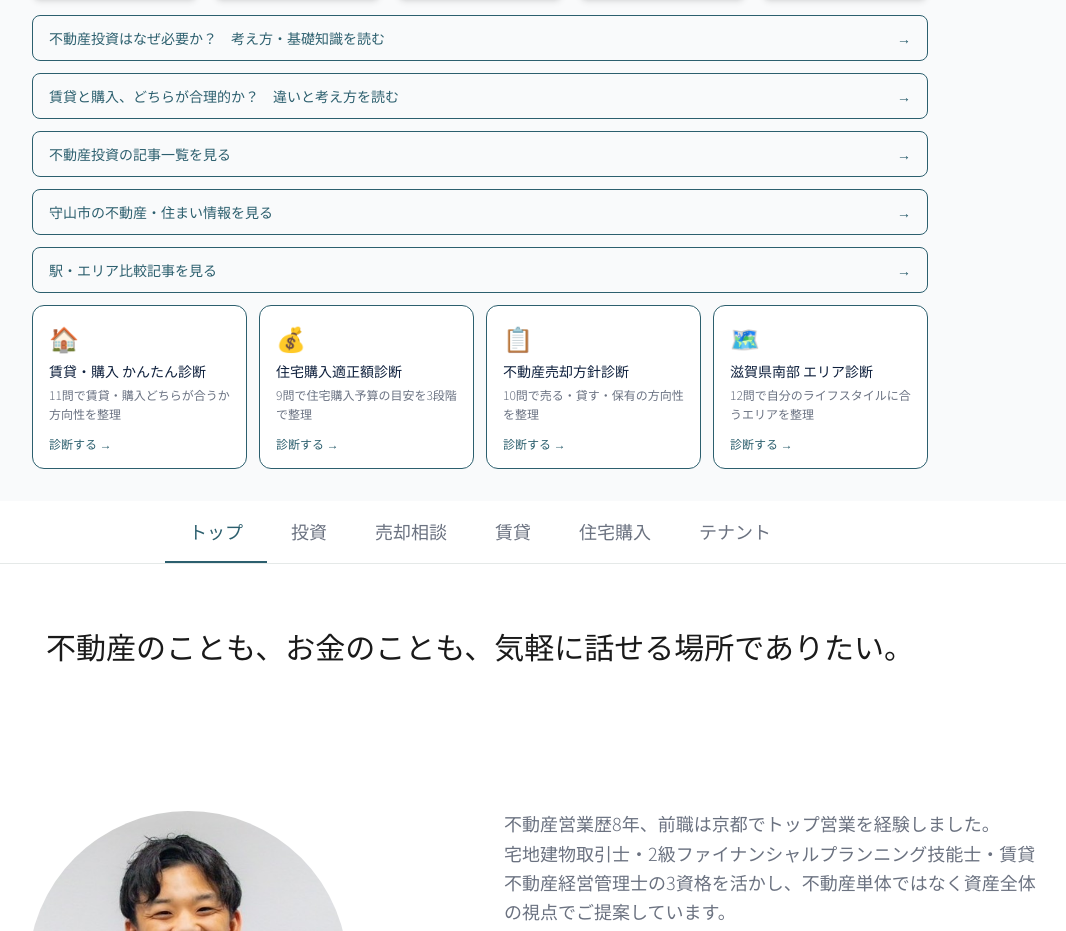
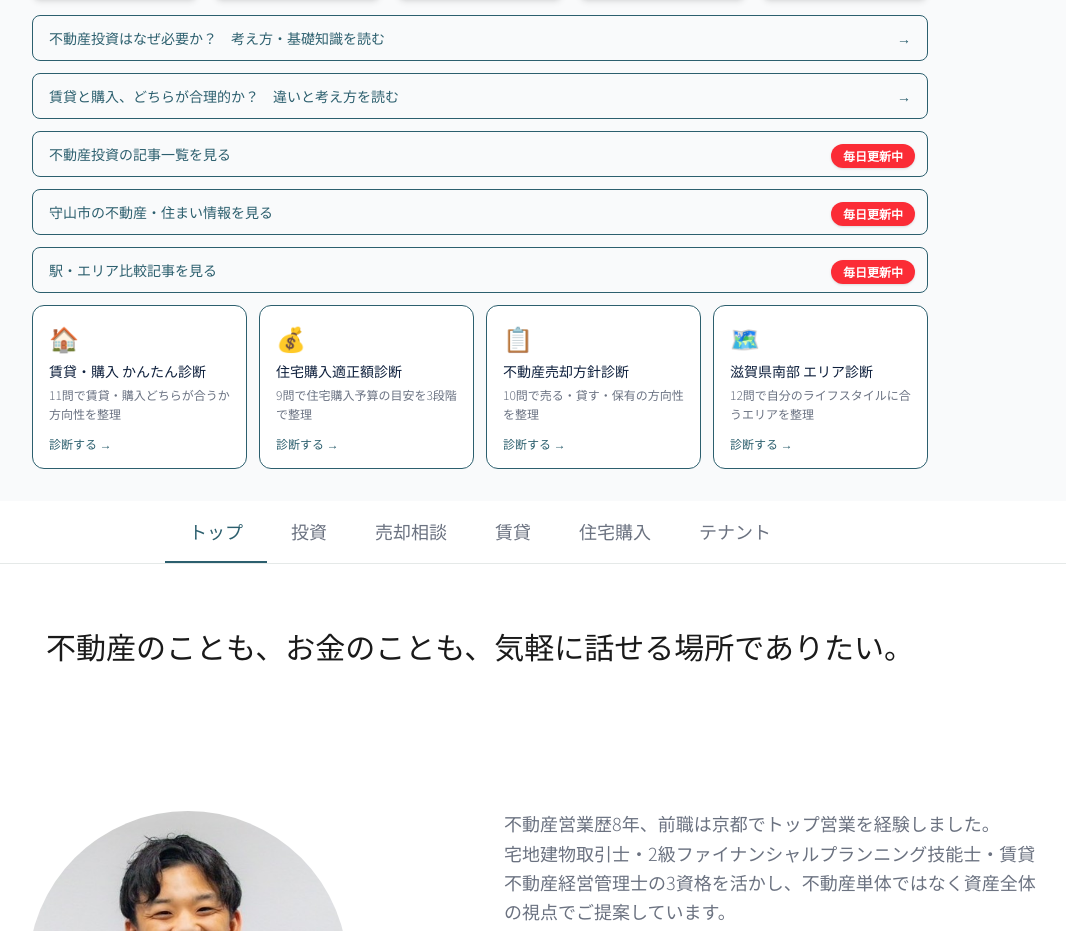
Before and after one commit to idsp0731-gif/onza-estate, a Next.js app: page / in a window 1280 px wide. Shown: the part 780-1711 px from the top of the page, without its empty margins (160-1226 px from the left). Built offline with nearby package versions, Linux system fonts and the light colour scheme; no server answers.

Commit message:
feat: 投資・地域・比較記事バナーに「毎日更新中」タグを追加
NavigationButtons・投資ページ・住宅購入ページの
該当バナー6箇所に絶対配置のピル型タグを追加

https://claude.ai/code/session_01UbabNAGuQviYojVK7r2VmE

```diff
--- a/src/app/housing/page.tsx
+++ b/src/app/housing/page.tsx
@@ -230,15 +230,17 @@ export default function HousingPage() {
           <div className="flex flex-col gap-3 max-w-3xl mx-auto mb-10">
             <Link
               href="/area/moriyama"
-              className="flex items-center justify-between border border-[#2C5F6E] text-[#2C5F6E] rounded-lg px-4 py-3 font-light text-sm hover:bg-[#2C5F6E] hover:text-white transition-colors"
+              className="relative flex items-center justify-between border border-[#2C5F6E] text-[#2C5F6E] rounded-lg px-4 py-3 font-light text-sm hover:bg-[#2C5F6E] hover:text-white transition-colors"
             >
+              <span className="absolute top-3 right-3 bg-red-500 text-white text-xs font-semibold px-3 py-1 rounded-full shadow-sm">毎日更新中</span>
               <span>守山市の不動産・住まい情報を見る</span>
               <span className="ml-4 shrink-0">→</span>
             </Link>
             <Link
               href="/compare"
-              className="flex items-center justify-between border border-[#2C5F6E] text-[#2C5F6E] rounded-lg px-4 py-3 font-light text-sm hover:bg-[#2C5F6E] hover:text-white transition-colors"
+              className="relative flex items-center justify-between border border-[#2C5F6E] text-[#2C5F6E] rounded-lg px-4 py-3 font-light text-sm hover:bg-[#2C5F6E] hover:text-white transition-colors"
             >
+              <span className="absolute top-3 right-3 bg-red-500 text-white text-xs font-semibold px-3 py-1 rounded-full shadow-sm">毎日更新中</span>
               <span>駅・エリア比較記事を見る</span>
               <span className="ml-4 shrink-0">→</span>
             </Link>
--- a/src/app/investment/page.tsx
+++ b/src/app/investment/page.tsx
@@ -130,8 +130,9 @@ export default async function InvestmentPage() {
           <div className="mb-12">
             <Link
               href="/investment-articles"
-              className="flex items-center justify-between border border-[#2C5F6E] text-[#2C5F6E] rounded-2xl px-6 py-4 font-light text-sm hover:bg-[#2C5F6E] hover:text-white transition-colors"
+              className="relative flex items-center justify-between border border-[#2C5F6E] text-[#2C5F6E] rounded-2xl px-6 py-4 font-light text-sm hover:bg-[#2C5F6E] hover:text-white transition-colors"
             >
+              <span className="absolute top-3 right-3 bg-red-500 text-white text-xs font-semibold px-3 py-1 rounded-full shadow-sm">毎日更新中</span>
               <span>不動産投資の記事一覧を見る</span>
               <span className="ml-4 shrink-0">→</span>
             </Link>
--- a/src/components/NavigationButtons.tsx
+++ b/src/components/NavigationButtons.tsx
@@ -96,22 +96,25 @@ export default function NavigationButtons() {
           </Link>
           <Link
             href="/investment-articles"
-            className="flex items-center justify-between border border-[#2C5F6E] text-[#2C5F6E] rounded-lg px-4 py-3 font-light text-sm hover:bg-[#2C5F6E] hover:text-white transition-colors"
+            className="relative flex items-center justify-between border border-[#2C5F6E] text-[#2C5F6E] rounded-lg px-4 py-3 font-light text-sm hover:bg-[#2C5F6E] hover:text-white transition-colors"
           >
+            <span className="absolute top-3 right-3 bg-red-500 text-white text-xs font-semibold px-3 py-1 rounded-full shadow-sm">毎日更新中</span>
             <span>不動産投資の記事一覧を見る</span>
             <span className="ml-4 shrink-0">→</span>
           </Link>
           <Link
             href="/area/moriyama"
-            className="flex items-center justify-between border border-[#2C5F6E] text-[#2C5F6E] rounded-lg px-4 py-3 font-light text-sm hover:bg-[#2C5F6E] hover:text-white transition-colors"
+            className="relative flex items-center justify-between border border-[#2C5F6E] text-[#2C5F6E] rounded-lg px-4 py-3 font-light text-sm hover:bg-[#2C5F6E] hover:text-white transition-colors"
           >
+            <span className="absolute top-3 right-3 bg-red-500 text-white text-xs font-semibold px-3 py-1 rounded-full shadow-sm">毎日更新中</span>
             <span>守山市の不動産・住まい情報を見る</span>
             <span className="ml-4 shrink-0">→</span>
           </Link>
           <Link
             href="/compare"
-            className="flex items-center justify-between border border-[#2C5F6E] text-[#2C5F6E] rounded-lg px-4 py-3 font-light text-sm hover:bg-[#2C5F6E] hover:text-white transition-colors"
+            className="relative flex items-center justify-between border border-[#2C5F6E] text-[#2C5F6E] rounded-lg px-4 py-3 font-light text-sm hover:bg-[#2C5F6E] hover:text-white transition-colors"
           >
+            <span className="absolute top-3 right-3 bg-red-500 text-white text-xs font-semibold px-3 py-1 rounded-full shadow-sm">毎日更新中</span>
             <span>駅・エリア比較記事を見る</span>
             <span className="ml-4 shrink-0">→</span>
           </Link>
```
